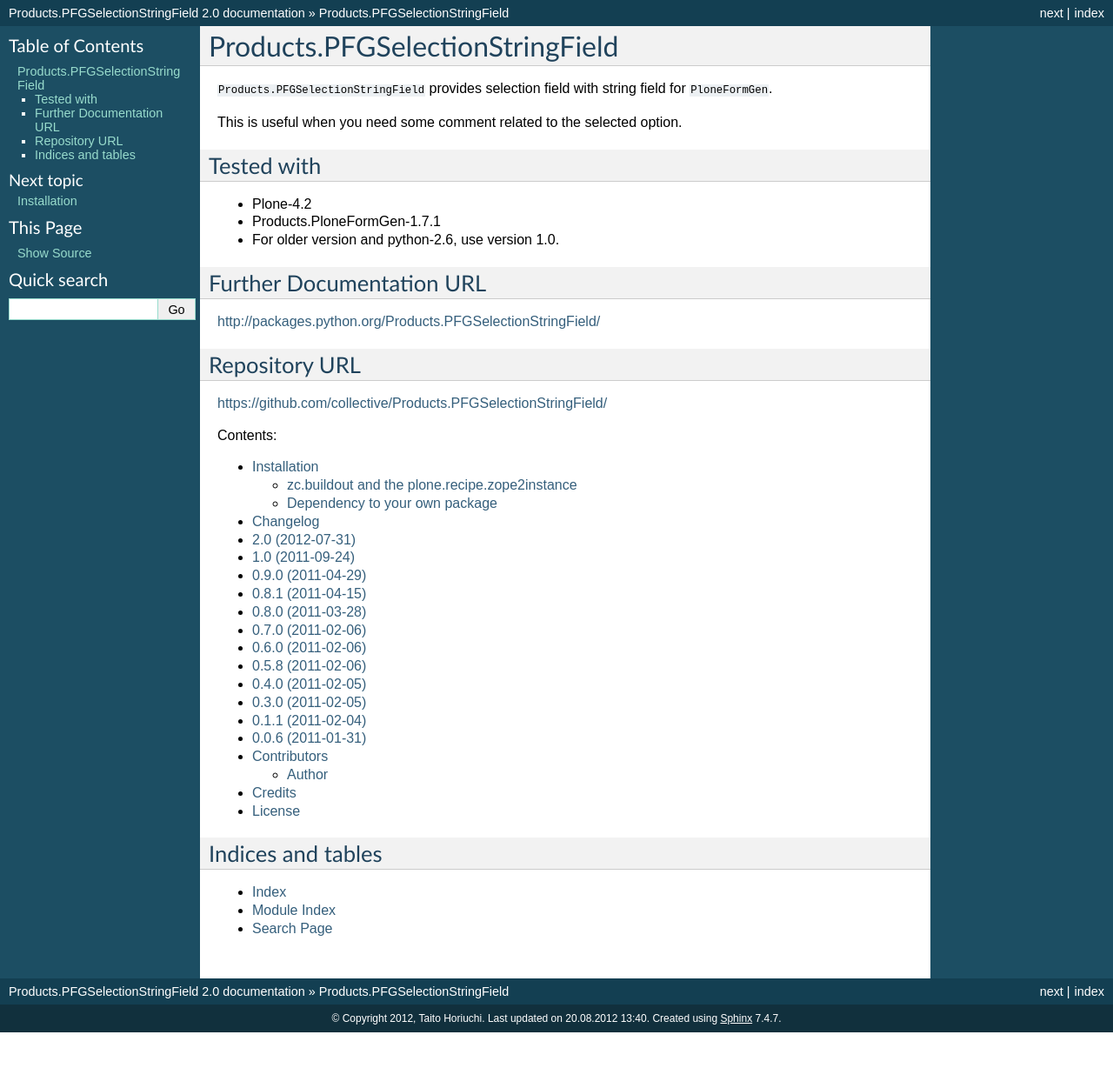
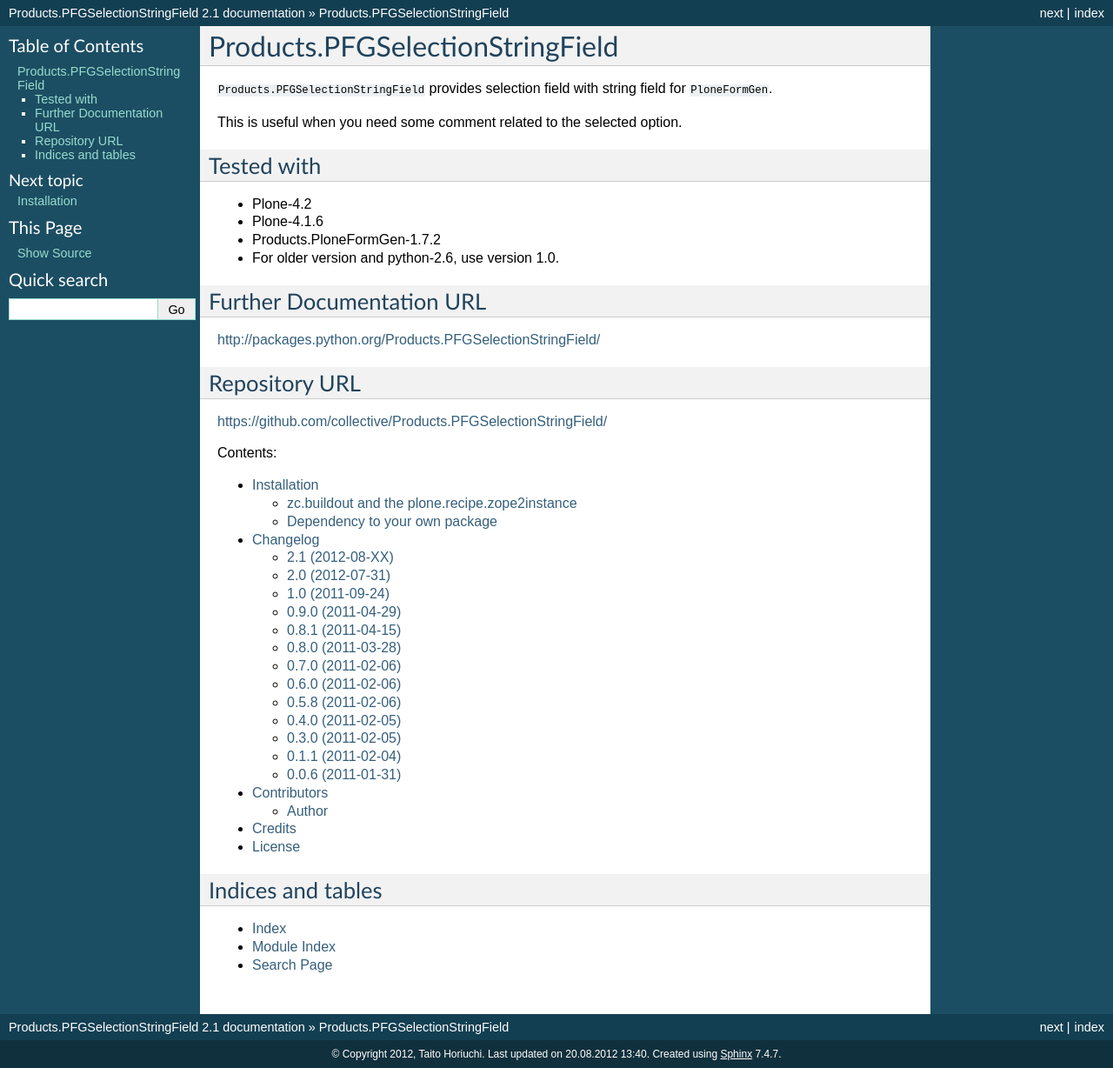
Before and after one commit to collective/Products.PFGSelectionStringField, a Sphinx documentation site: the page built from Products/PFGSelectionStringField/docs/index.rst, in a window 1280 px wide. Shown: the whole page at 87% size. Built offline with Sphinx 7.4.7, drawn with Linux system fonts in a browser that asks for light colours; before the commit the page ends 1187 px from its top, so only the background shows below that.

Commit message:
Tested with Products.PloneFormGen-1.7.2.

```diff
--- a/Products/PFGSelectionStringField/docs/HISTORY.rst
+++ b/Products/PFGSelectionStringField/docs/HISTORY.rst
@@ -1,66 +1,71 @@
 Changelog
 ---------
 
+2.1 (2012-08-XX)
+================
+
+- Tested with Products.PloneFormGen-1.7.2. [taito]
+
 2.0 (2012-07-31)
-----------------
+================
 
 - Dropped support for Python-2.6. [taito]
 - Fixed overridden message for default selection field. [taito]
 
 1.0 (2011-09-24)
-----------------
+================
 
 - First stable release tested with Plone-4.2x. [taito]
 
 0.9.0 (2011-04-29)
-------------------
+==================
 
 - Select and hiding option added.
 
 0.8.1 (2011-04-15)
-------------------
+==================
 
 - Tested also with Plone-4.1b2.
 
 0.8.0 (2011-03-28)
-------------------
+==================
 
 - Updated and tested for Plone-3.3.5 and Products.PloneFormGen-1.6.0
 - No longer supported for Plone-2.5.x.
 
 0.7.0 (2011-02-06)
-------------------
+==================
 
 - Character encoding bug fixed.
 
 0.6.0 (2011-02-06)
-------------------
+==================
 
 - Bug when no value are seleted is fixed.
 
 0.5.8 (2011-02-06)
-------------------
+==================
 
 - Made Products.GenericSetup aware.
 - Field result display fixed.
 
 0.4.0 (2011-02-05)
-------------------
+==================
 
 - Install and reinstall script fixed.
 
 0.3.0 (2011-02-05)
-------------------
+==================
 
 - Bug on template fixed.
 
 0.1.1 (2011-02-04)
-------------------
+==================
 
 - Added mailer function to the adapter.
 
 0.0.6 (2011-01-31)
-------------------
+==================
 
 - Initial release
 - Tested with Products.PloneFormGen-1.2.7 on Plone-2.5.5 and Plone-3.1.7.
--- a/Products/PFGSelectionStringField/docs/README.rst
+++ b/Products/PFGSelectionStringField/docs/README.rst
@@ -9,7 +9,8 @@
 Tested with
 -----------
 * Plone-4.2
-* Products.PloneFormGen-1.7.1
+* Plone-4.1.6
+* Products.PloneFormGen-1.7.2
 
 * For older version and python-2.6, use version 1.0.
 
--- a/Products/PFGSelectionStringField/docs/conf.py
+++ b/Products/PFGSelectionStringField/docs/conf.py
@@ -41,9 +41,9 @@
 # |version| and |release|, also used in various other places throughout the
 # built documents.
 # The short X.Y version.
-version = '2.0'
+version = '2.1'
 # The full version, including alpha/beta/rc tags.
-release = '2.0'
+release = '2.1'
 
 # The language for content autogenerated by Sphinx. Refer to documentation
 # for a list of supported languages.
--- a/setup.py
+++ b/setup.py
@@ -18,7 +18,7 @@
 setup(
     name='Products.PFGSelectionStringField',
     version='2.0',
-    description="Selection field type with string field for Products.PloneFormGen.",
+    description="Adds selection field type with string field to Products.PloneFormGen.",
     long_description=long_description,
     # Get more strings from
     # http://pypi.python.org/pypi?%3Aaction=list_classifiers
```
Also changed, not shown: 6 other files.
